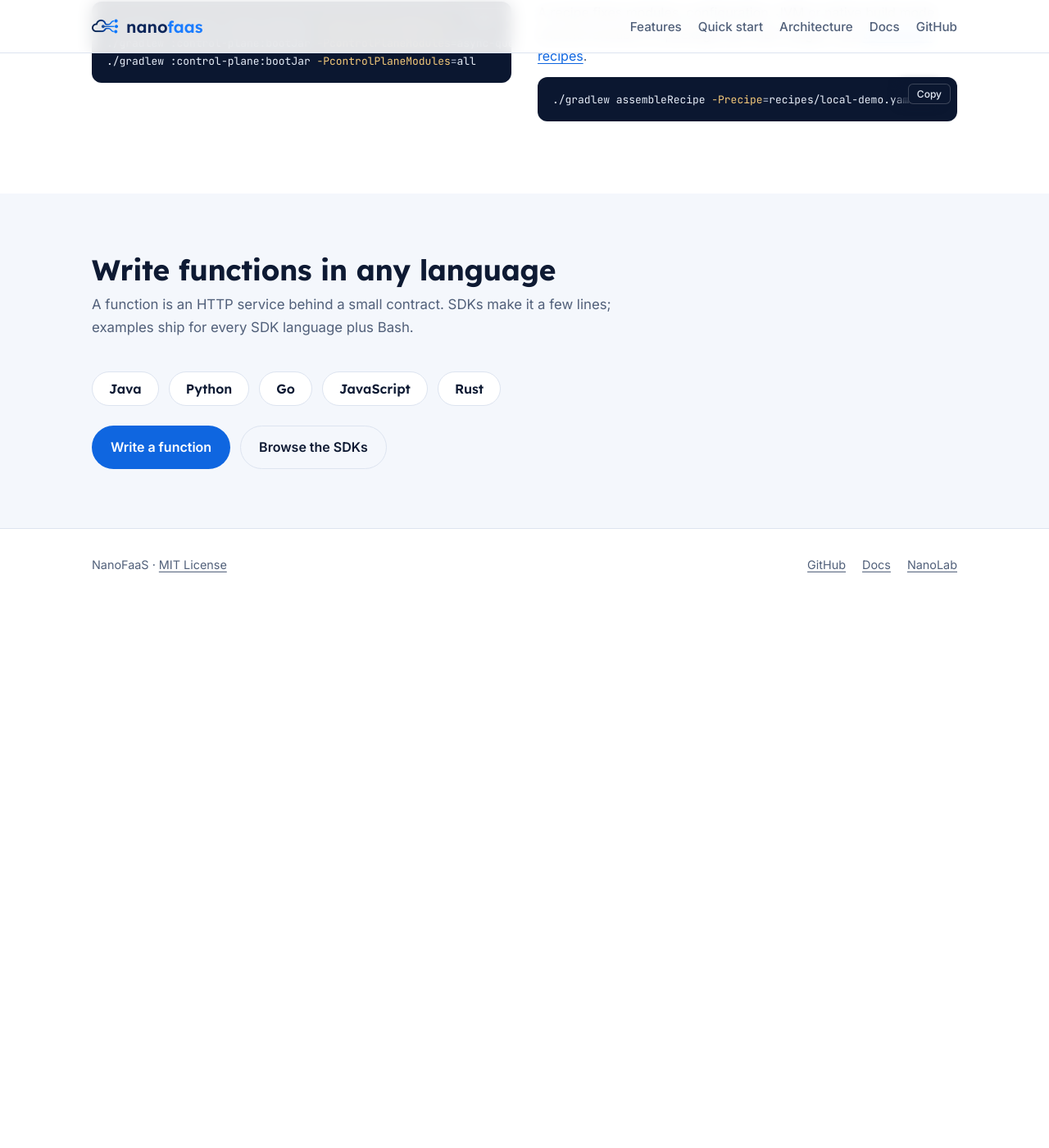
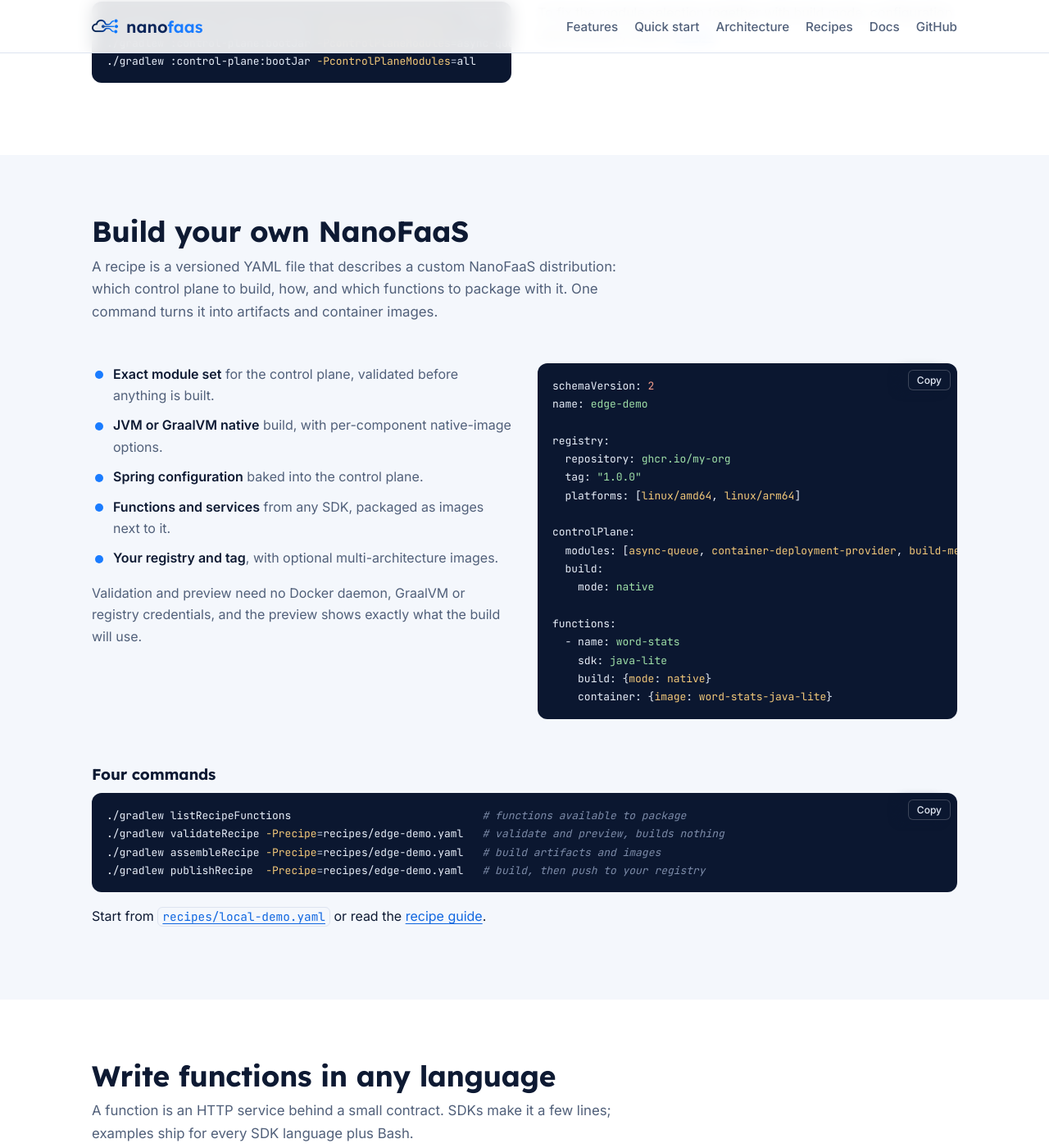
Before and after one commit to Nanofaas/nanofaas.github.io, a Jekyll site: the page built from index.html, in a window 1280 px wide and 1400 px high, scrolled down 4831 px. Shown: the whole window at 82% size. Built offline with Jekyll 4.4.1, drawn with Linux system fonts in a browser that asks for light colours; before the commit the page ends 5564 px from its top, so only the background shows below that; some of the changed text lies outside the part shown.

Commit message:
Add 'Build your own NanoFaaS' recipes section
Co-Authored-By: Claude Opus 5.5 <noreply@anthropic.com>

```diff
--- a/_layouts/default.html
+++ b/_layouts/default.html
@@ -24,6 +24,7 @@
         <li class="optional"><a href="{{ '/' | relative_url }}#highlights">Features</a></li>
         <li class="optional"><a href="{{ '/' | relative_url }}#quick-start">Quick start</a></li>
         <li class="optional"><a href="{{ '/' | relative_url }}#architecture">Architecture</a></li>
+        <li class="optional"><a href="{{ '/' | relative_url }}#recipes">Recipes</a></li>
         <li><a href="{{ site.docs }}">Docs</a></li>
         <li><a href="{{ site.repo }}">GitHub</a></li>
       </ul>
--- a/assets/css/style.css
+++ b/assets/css/style.css
@@ -162,6 +162,13 @@ pre {
 .two-col h3 { margin: 0 0 8px; }
 .two-col p { margin: 0 0 12px; color: var(--muted); }
 
+/* recipe feature list */
+.ticks { margin: 0 0 16px; padding: 0; list-style: none; }
+.ticks li { position: relative; margin-bottom: 10px; padding-left: 26px; color: var(--muted); }
+.ticks li::before { content: ""; position: absolute; left: 4px; top: 0.6em; width: 10px; height: 10px; border-radius: 50%; background: var(--blue); }
+.ticks strong { color: var(--text); font-weight: 600; }
+#recipes > .container > h3 { margin: 40px 0 12px; }
+
 /* architecture diagram */
 .diagram { margin: 0 0 2.5rem; padding: 24px; overflow-x: auto; background: var(--surface); border: 1px solid var(--line); border-radius: var(--radius); }
 .diagram svg { display: block; width: 100%; min-width: 640px; max-width: 820px; margin: 0 auto; }
--- a/index.html
+++ b/index.html
@@ -56,7 +56,7 @@ main_class: home
       </li>
       <li class="card">
         <h3>Reproducible distributions</h3>
-        <p>One versioned YAML recipe builds a control plane and its functions, images included.</p>
+        <p>One versioned YAML <a href="#recipes">recipe</a> builds your own control plane and its functions, images included.</p>
       </li>
     </ul>
   </div>
@@ -220,17 +220,63 @@ curl -X POST http://localhost:8080/v1/functions/word-stats:invoke \
 {% endhighlight %}
       </div>
       <div>
-        <h3>Or build from a recipe</h3>
-        <p>A recipe fixes modules, configuration, JVM or native build mode, and the functions to package with their images. See <a href="{{ site.repo }}/blob/main/docs/recipes.md">distribution recipes</a>.</p>
-{% highlight bash %}
-./gradlew assembleRecipe -Precipe=recipes/local-demo.yaml
-{% endhighlight %}
+        <h3>Ship it as your own distribution</h3>
+        <p>To fix the module selection together with build mode, configuration and functions, write a <a href="#recipes">recipe</a>.</p>
       </div>
     </div>
   </div>
 </section>
 
-<section class="section section-alt" id="sdks">
+<section class="section section-alt" id="recipes">
+  <div class="container">
+    <h2>Build your own NanoFaaS</h2>
+    <p class="section-lead">A recipe is a versioned YAML file that describes a custom NanoFaaS distribution: which control plane to build, how, and which functions to package with it. One command turns it into artifacts and container images.</p>
+    <div class="two-col">
+      <div>
+        <ul class="ticks">
+          <li><strong>Exact module set</strong> for the control plane, validated before anything is built.</li>
+          <li><strong>JVM or GraalVM native</strong> build, with per-component native-image options.</li>
+          <li><strong>Spring configuration</strong> baked into the control plane.</li>
+          <li><strong>Functions and services</strong> from any SDK, packaged as images next to it.</li>
+          <li><strong>Your registry and tag</strong>, with optional multi-architecture images.</li>
+        </ul>
+        <p>Validation and preview need no Docker daemon, GraalVM or registry credentials, and the preview shows exactly what the build will use.</p>
+      </div>
+      <div>
+{% highlight yaml %}
+schemaVersion: 2
+name: edge-demo
+
+registry:
+  repository: ghcr.io/my-org
+  tag: "1.0.0"
+  platforms: [linux/amd64, linux/arm64]
+
+controlPlane:
+  modules: [async-queue, container-deployment-provider, build-metadata]
+  build:
+    mode: native
+
+functions:
+  - name: word-stats
+    sdk: java-lite
+    build: {mode: native}
+    container: {image: word-stats-java-lite}
+{% endhighlight %}
+      </div>
+    </div>
+    <h3>Four commands</h3>
+{% highlight bash %}
+./gradlew listRecipeFunctions                              # functions available to package
+./gradlew validateRecipe -Precipe=recipes/edge-demo.yaml   # validate and preview, builds nothing
+./gradlew assembleRecipe -Precipe=recipes/edge-demo.yaml   # build artifacts and images
+./gradlew publishRecipe  -Precipe=recipes/edge-demo.yaml   # build, then push to your registry
+{% endhighlight %}
+    <p>Start from <a href="{{ site.repo }}/blob/main/recipes/local-demo.yaml"><code>recipes/local-demo.yaml</code></a> or read the <a href="{{ site.repo }}/blob/main/docs/recipes.md">recipe guide</a>.</p>
+  </div>
+</section>
+
+<section class="section" id="sdks">
   <div class="container">
     <h2>Write functions in any language</h2>
     <p class="section-lead">A function is an HTTP service behind a small contract. SDKs make it a few lines; examples ship for every SDK language plus Bash.</p>
```
Also changed, not shown: CLAUDE.md (+1 -1 lines), 1 other file.
